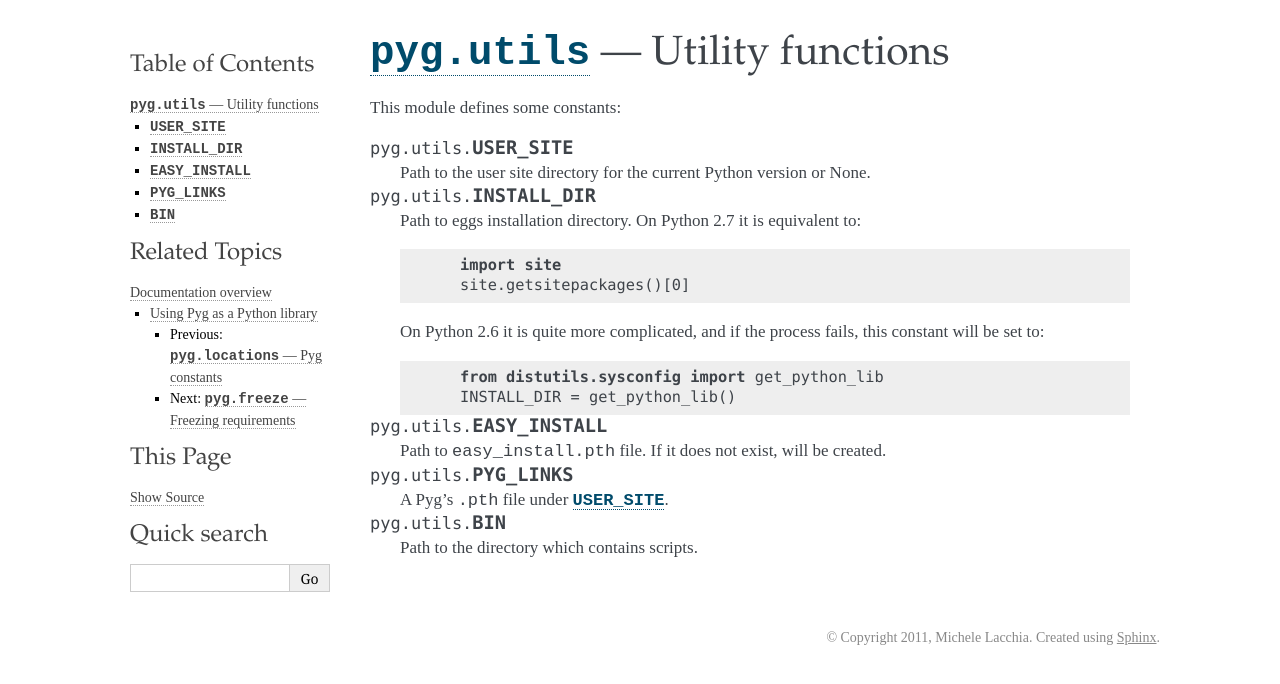
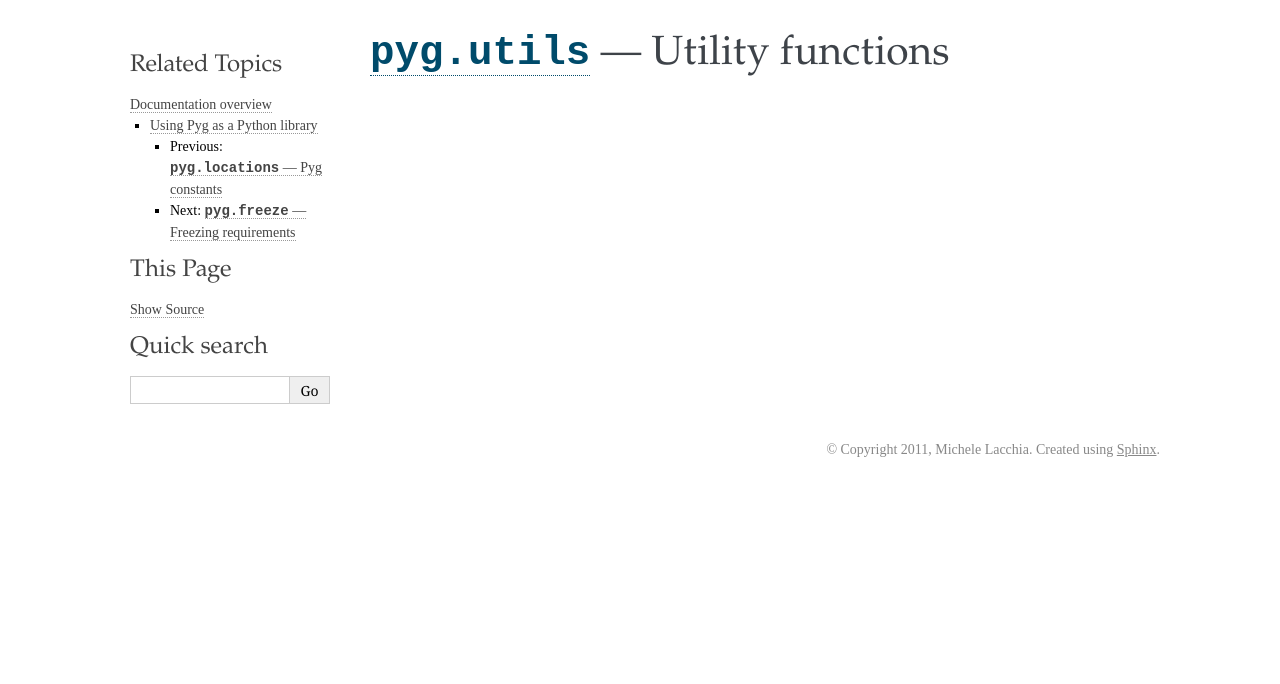
Before and after one commit to rubik/pyg, a Sphinx documentation site: the page built from docs/api/utils.rst, in a window 1280 px wide. Shown: the top 684 px of the page. Built offline with Sphinx 7.4.7, drawn with Linux system fonts in a browser that asks for light colours.

Commit message:
Fixed locations.rst

```diff
--- a/docs/api/utils.rst
+++ b/docs/api/utils.rst
@@ -8,34 +8,3 @@
 
 .. moduleauthor:: Michele Lacchia <michelelacchia@gmail.com>
 .. sectionauthor:: Michele Lacchia <michelelacchia@gmail.com>
-
-
-This module defines some constants:
-
-.. data:: USER_SITE
-
-    Path to the user site directory for the current Python version or None.
-
-.. data:: INSTALL_DIR
-
-    Path to eggs installation directory. On Python 2.7 it is equivalent to::
-
-        import site
-        site.getsitepackages()[0]
-
-    On Python 2.6 it is quite more complicated, and if the process fails, this constant will be set to::
-
-        from distutils.sysconfig import get_python_lib
-        INSTALL_DIR = get_python_lib()
-
-.. data:: EASY_INSTALL
-
-    Path to :file:`easy_install.pth` file. If it does not exist, will be created.
-
-.. data:: PYG_LINKS
-
-    A Pyg's :file:`.pth` file under :data:`USER_SITE`.
-
-.. data:: BIN
-
-    Path to the directory which contains scripts.
```
